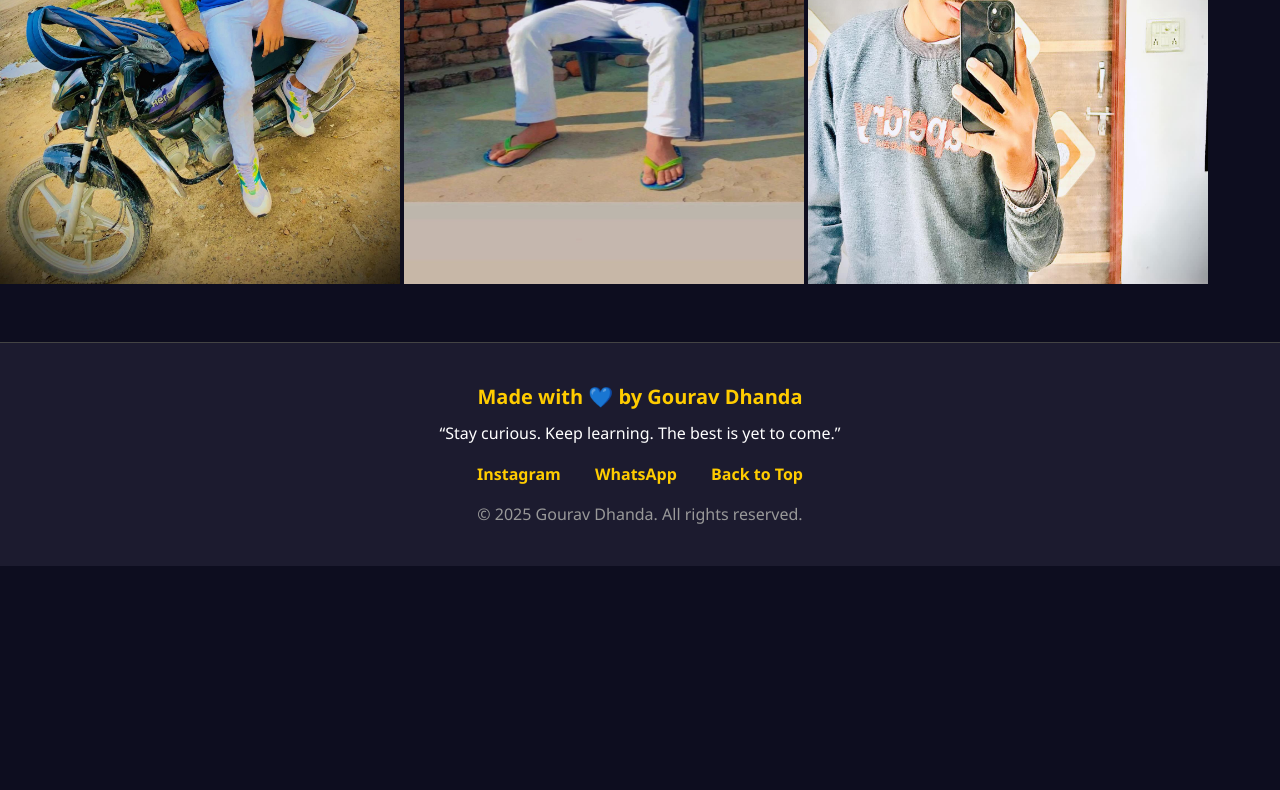
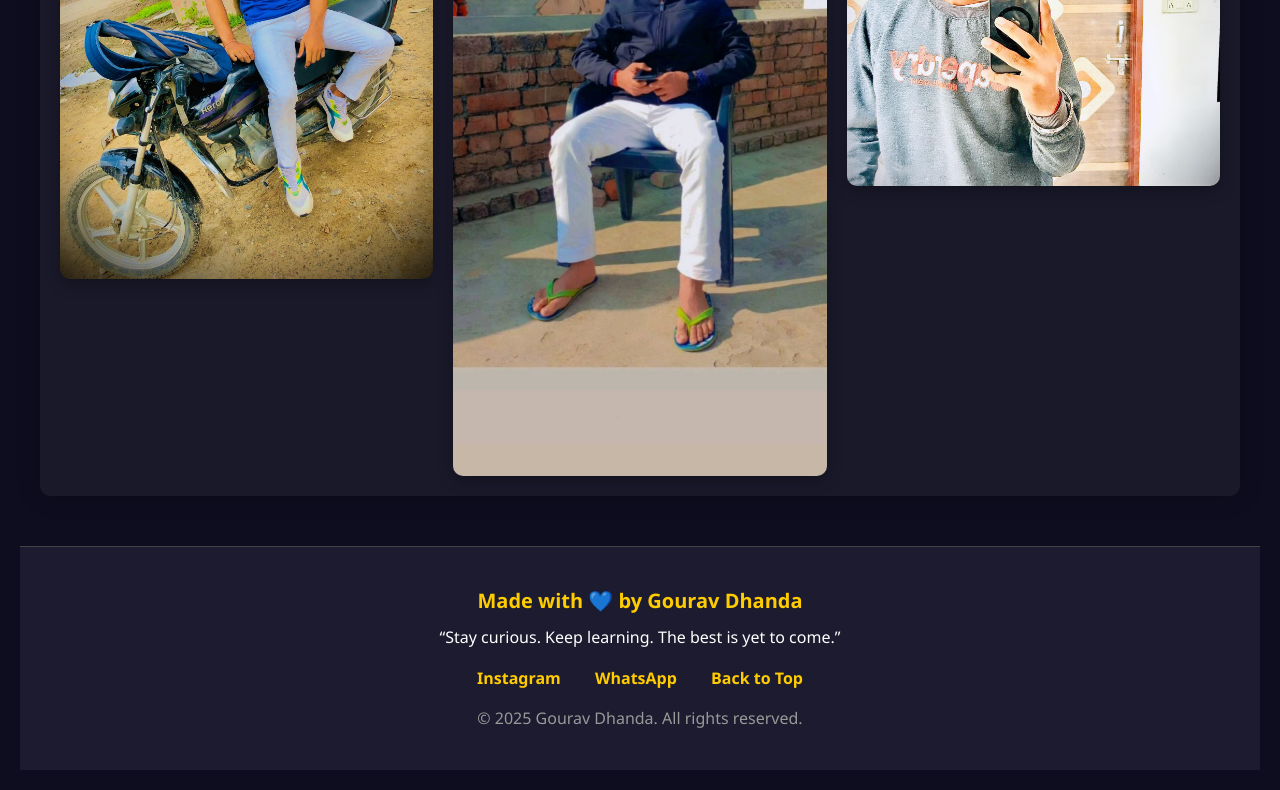
Before and after one commit to newplayer07/drdo, a plain HTML site: page all my insta photos.html in a window 1280 px wide. Shown: the part 1385-2175 px from the top of the page. Before the commit the page ends 1951 px from the top, so only its background shows below. Drawn offline with Linux system fonts and the light colour scheme.

Commit message:
Update style.css

```diff
--- a/style.css
+++ b/style.css
@@ -5,9 +5,10 @@
     box-sizing: border-box;
 }
 
+/* Combined and refined body style */
 body {
-    background-color: #0e0c24;
-    color: #ffffff;
+    background-color: #0d0d1f; /* Dark background */
+    color: #ffffff; /* White text */
     font-family: 'Segoe UI', Tahoma, Geneva, Verdana, sans-serif;
     line-height: 1.6;
     padding: 20px;
@@ -15,10 +16,13 @@ body {
 
 /* Header styling */
 header {
-    background-color: #0e0c24;
+    background-color: #0e0c24; /* Slightly different dark for header */
     padding: 20px 0;
     border-bottom: 1px solid #222;
     text-align: center;
+    position: sticky; /* Make header sticky */
+    top: 0; /* Stick to the top */
+    z-index: 1000; /* Ensure it's above other content */
 }
 
 nav a {
@@ -31,7 +35,7 @@ nav a {
 }
 
 nav a:hover {
-    color: #ffcc00;
+    color: #ffcc00; /* Yellow on hover */
 }
 
 /* Profile section layout */
@@ -70,6 +74,33 @@ pre {
     border-radius: 10px;
 }
 
+/* Gallery specific styles for all my insta photos.html */
+.gallery {
+    display: grid;
+    grid-template-columns: repeat(auto-fit, minmax(300px, 1fr)); /* Responsive grid */
+    gap: 20px;
+    padding: 20px;
+    max-width: 1200px;
+    margin: 30px auto;
+    background-color: rgba(255, 255, 255, 0.05); /* Slightly lighter background for gallery */
+    border-radius: 10px;
+    box-shadow: 0 0 25px rgba(0, 0, 0, 0.2);
+}
+
+.gallery img {
+    width: 100%; /* Make images fill their grid area */
+    height: auto; /* Maintain aspect ratio */
+    border-radius: 10px;
+    object-fit: cover; /* Crop images to fit if necessary */
+    box-shadow: 0 5px 15px rgba(0, 0, 0, 0.3);
+    transition: transform 0.3s ease-in-out;
+}
+
+.gallery img:hover {
+    transform: scale(1.03); /* Slight zoom on hover */
+}
+
+
 /* Responsive design */
 @media (max-width: 768px) {
     .container {
@@ -85,7 +116,13 @@ pre {
         display: inline-block;
         margin: 10px;
     }
+
+    .gallery {
+        grid-template-columns: 1fr; /* Single column on small screens */
+    }
 }
+
+/* Footer styling */
 footer {
   background-color: #1c1b2f;
   padding: 30px 20px;
@@ -93,12 +130,12 @@ footer {
   margin-top: 50px;
   border-top: 1px solid #444;
   font-family: 'Segoe UI', Tahoma, Geneva, Verdana, sans-serif;
+  text-align: center; /* Center footer content */
 }
 
 .footer-container {
   max-width: 1000px;
   margin: auto;
-  text-align: center;
 }
 
 .footer-container p {
@@ -133,13 +170,3 @@ footer {
   color: #999;
   margin-top: 10px;
 }
-
-body {
-  margin: 0;
-  padding: 0;
-  background-color: #0d0d1f;
-  font-family: 'Segoe UI', sans-serif;
-  color: white;
-}
-
-/
```
